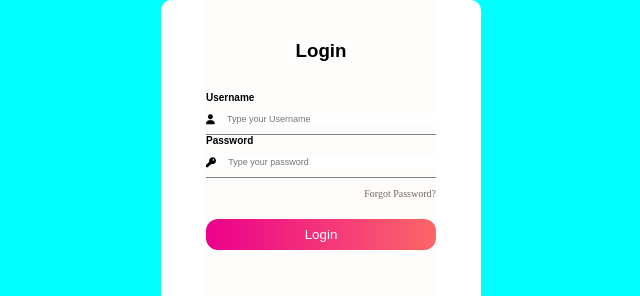
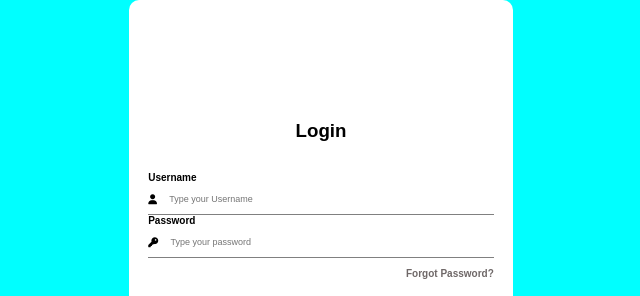
Before and after one commit to Aidea-creative/login-1, a plain HTML site: page index.html in a window 1280 px wide. Shown: the top 296 px of the page, without its empty margins (319-959 px from the left). Drawn offline with Linux system fonts and the light colour scheme.

Commit message:
added width

```diff
--- a/css/style.css
+++ b/css/style.css
@@ -7,16 +7,19 @@ body{
 }
 .parent_container{
     background-color: #fff;
-    width: 320px;
+    width: 30%;
     margin: auto;
     height: 100vh;
     border-radius: 10px;
+    display: flex;
+    align-items: center;
 }
 .parent_container .stopper{
-    width: 230px;
-    background-color: rgb(255, 252, 252);
+    width: 90%;
     margin: auto;
-    height: 100vh;
+    height: 80vh;
+
+
 }
 .parent_container .stopper h3{
     font-family: Arial, Helvetica, sans-serif;
@@ -30,22 +33,13 @@ form{
   font-size: 10px;
   /* size: 20px; */
 }
+
+
 input{
-    width: 230px;
-}
-input[type=text] {
     border: #fff;
-    /* border-bottom: 2px solid rgb(111, 104, 104); */
-    /* padding: 5px 8px; */
+    border: none;
     outline: 0;
-
-}
-
-input[type=password] {
-    border: none;
-    /* border-bottom: 2px solid rgb(111, 104, 104); */
-    /* padding: 5px 8px; */
-    outline: 0;
+    width: 100%;
 }
 :placeholder-shown{
     font-size: xx-small;
@@ -62,7 +56,7 @@ input[type=password] {
 }
 
 button{
-    width: 230px;
+    width: 100%;
     margin-top: 20px;
     padding: 8px;
     border-radius: 12px;
--- a/index.html
+++ b/index.html
@@ -28,13 +28,17 @@
                         <i class="fa-solid fa-key" ></i>
                     <input type="password" name="password" placeholder=" Type your password">
                     </div>
-            </form>
-            <a href="#">
-                <p>Forgot Password?</p>
-            </a>
 
 
-            <button>Login</button>
+
+                    <a href="#">
+                        <p>Forgot Password?</p>
+                    </a>
+
+
+                    <button>Login</button>
+            </form>
+
 
 
             <a href="">
```
